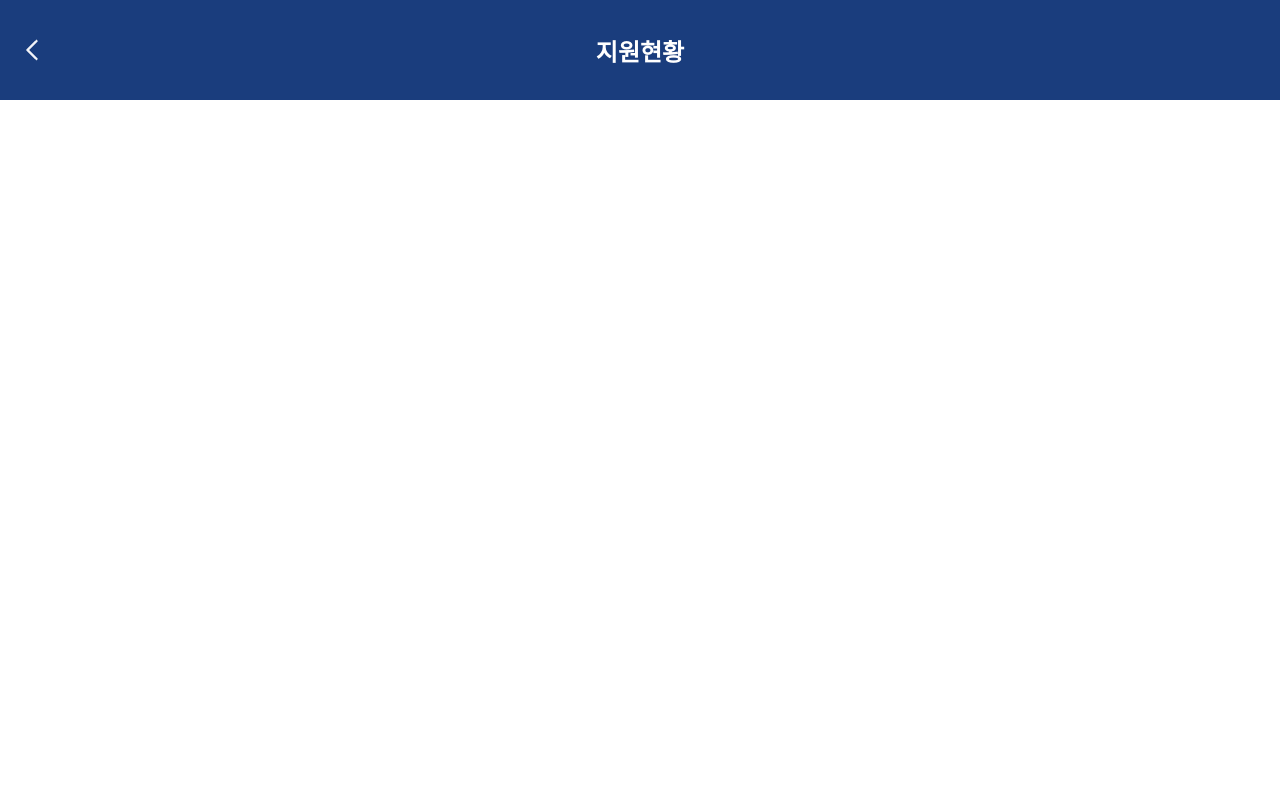
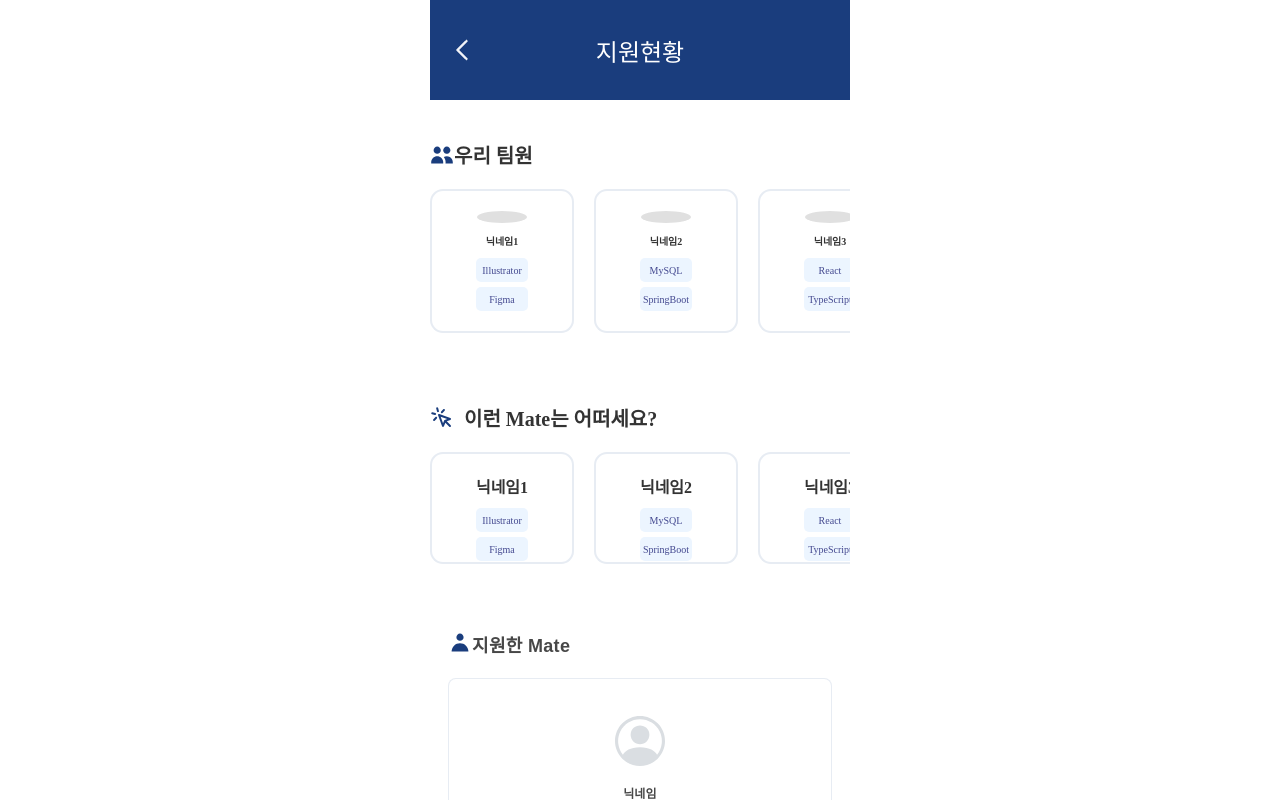
Before and after one commit to 9oormthon-univ/2024_DANPOONG_TEAM_37_FE, a React (Vite) app: page /apply in a window 1280 px wide. Shown: the top 800 px of the page. Built offline with nearby package versions, Linux system fonts and the light colour scheme; a web font is replaced by a local one.

Commit message:
Feat: 지원현황 페이지 UI 구현

```diff
--- a/src/pages/ApplyNow.jsx
+++ b/src/pages/ApplyNow.jsx
@@ -1,10 +1,15 @@
-import React, { useState } from "react";
+import React from "react";
 import styled from "styled-components";
 import { back } from "../assets";
 import { useNavigate } from "react-router-dom";
+import OurTeam from "../components/mate/OurTeam";
+import RecommendMate from "../components/mate/RecommendMate";
+import ApplyMate from "../components/mate/ApplyMate";
 
 const Header = styled.header`
-  width: 100vw;
+  margin: auto;
+  width: 100%;
+  max-width: 420px;
   height: 100px;
   background: #1a3d7d;
   display: flex;
@@ -13,7 +18,7 @@ const Header = styled.header`
   position: relative;
   color: white;
   font-size: 24px;
-  font-weight: bold;
+  font-family: Normal;
 `;
 
 const BackIcon = styled.img`
@@ -24,18 +29,19 @@ const BackIcon = styled.img`
   cursor: pointer;
 `;
 
+const Main = styled.main`
+  padding: 20px;
+  display: flex;
+  flex-direction: column;
+  gap: 20px;
+  align-items: center;
+`;
 
 const ApplyNow = () => {
-  const [step, setStep] = useState(1);
   const navigate = useNavigate();
 
-  const goNextStep = () => setStep((prev) => Math.min(prev + 1, 3));
   const goPrevStep = () => {
-    if (step === 1) {
-      navigate("/mate");
-    } else {
-      setStep((prev) => prev - 1);
-    }
+    navigate("/mate");
   };
 
   return (
@@ -44,8 +50,11 @@ const ApplyNow = () => {
         <BackIcon src={back} alt="뒤로가기" onClick={goPrevStep} />
         지원현황
       </Header>
-      <main>
-      </main>
+      <Main>
+        <OurTeam />
+        <RecommendMate />
+        <ApplyMate />
+      </Main>
     </>
   );
 };
```
